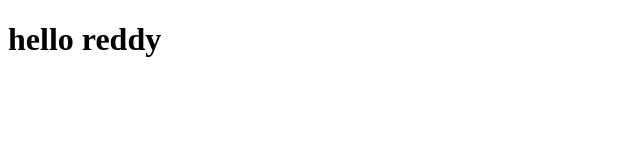
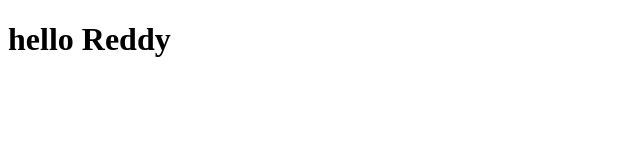
Before and after one commit to asiek728/git_recap, a plain HTML site: page index.html in a window 1280 px wide. Shown: the full height of the page, 0-640 px from the left. Drawn offline with Linux system fonts and the light colour scheme.

Commit message:
capitalise

```diff
--- a/index.html
+++ b/index.html
@@ -6,6 +6,6 @@
     <title>Git recap</title>
 </head>
 <body>
-    <h1>hello reddy</h1>
+    <h1>hello Reddy</h1>
 </body>
 </html>
```
Also changed, not shown: 1 other file.
